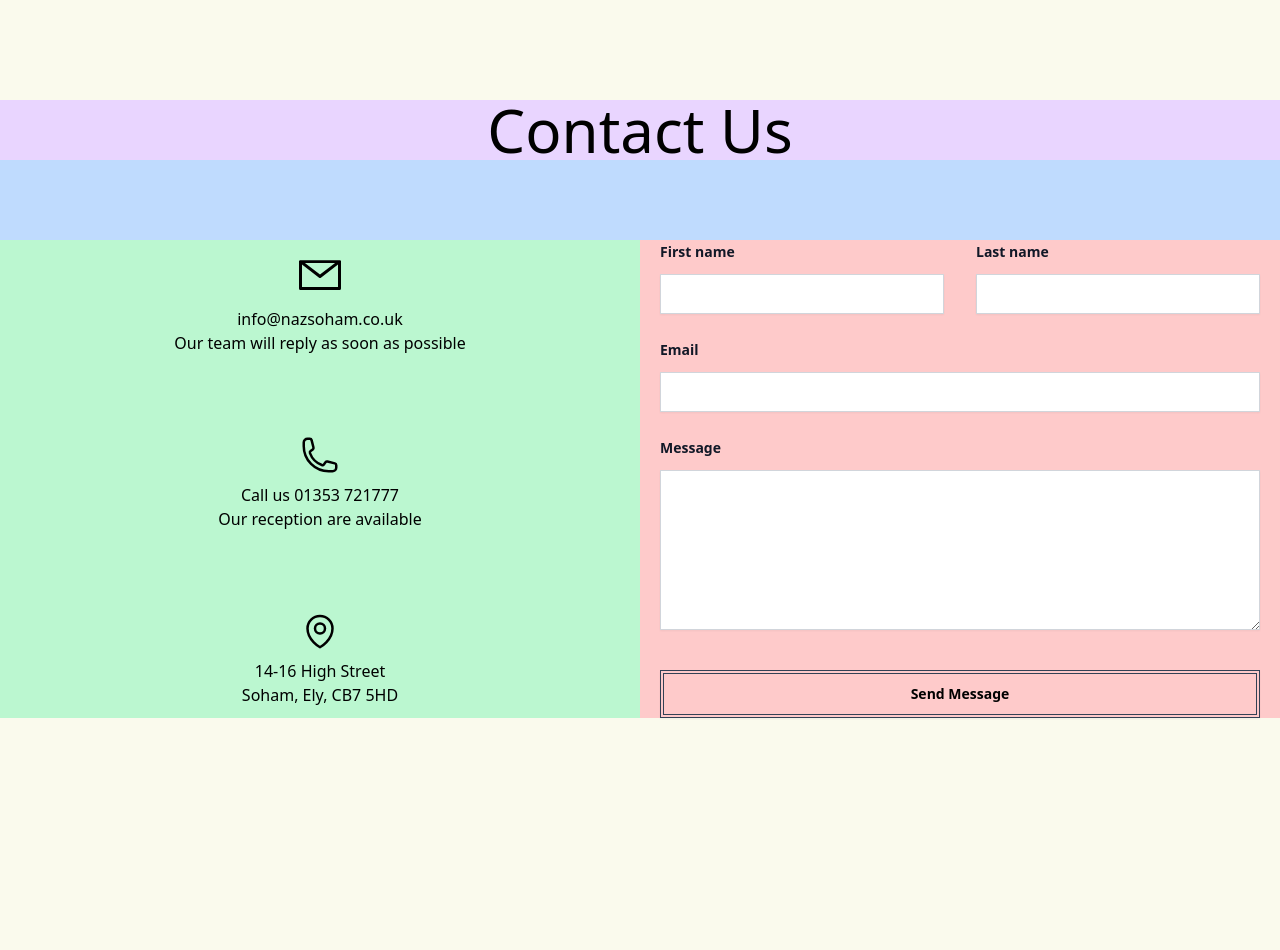
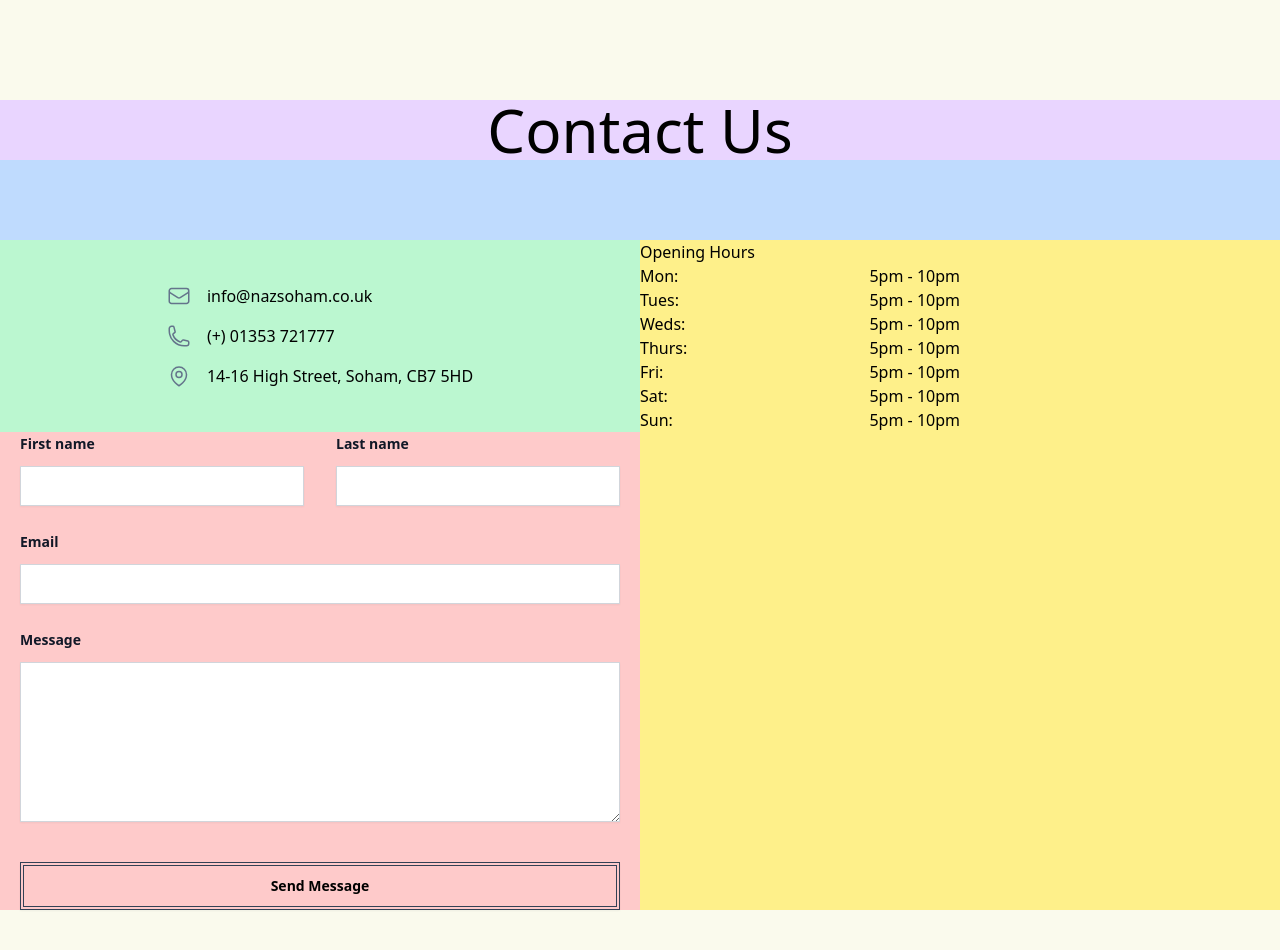
Before and after one commit to sharif2315/RestaurantApp, a Django app: page / in a window 1280 px wide. Shown: the part 2968-3918 px from the top of the page. Before the commit the page ends 3686 px from the top, so only its background shows below. Run offline with Django 5.2, Linux system fonts and the light colour scheme; data that the repository does not hold is empty; some libraries are stand-ins or nearby versions.

Commit message:
Opening hours wip

```diff
--- a/templates/components/contact.html
+++ b/templates/components/contact.html
@@ -23,45 +23,82 @@
   <div class="grid grid-cols-1 lg:grid-cols-2 bg-yellow-200">
     <!-- Email, phone and location -->
     <div class="flex justify-center items-center bg-green-200">
-      <div class="mx-auto flex flex-col md:flex-row lg:flex-col gap-10 lg:gap-20">
+      <div class="mx-auto flex flex-col gap-4">
 
+        <div class="flex gap-4 items-center justify-start">
+          <svg class="text-slate-500 w-6 h-6" xmlns="http://www.w3.org/2000/svg" fill="none" viewBox="0 0 24 24"
+            stroke-width="1.5" stroke="currentColor">
+            <path stroke-linecap="round" stroke-linejoin="round"
+              d="M21.75 6.75v10.5a2.25 2.25 0 0 1-2.25 2.25h-15a2.25 2.25 0 0 1-2.25-2.25V6.75m19.5 0A2.25 2.25 0 0 0 19.5 4.5h-15a2.25 2.25 0 0 0-2.25 2.25m19.5 0v.243a2.25 2.25 0 0 1-1.07 1.916l-7.5 4.615a2.25 2.25 0 0 1-2.36 0L3.32 8.91a2.25 2.25 0 0 1-1.07-1.916V6.75" />
+          </svg>
           <div class="flex flex-col items-center justify-center">
-          <a class="hover:cursor-pointer" href="#">
-
-            <svg class="w-12 h-12 hover:scale-110 transform duration-300 ease-in-out" xmlns="http://www.w3.org/2000/svg"
-              data-name="Layer 2" viewBox="0 0 32 32" id="email">
-              <path
-                d="M29.94 6.68a1 1 0 0 0-.09-.18.94.94 0 0 0-.05-.11 1.6 1.6 0 0 0-.31-.24l-.17-.06H2.94a1 1 0 0 0-.21 0l-.17.06a1 1 0 0 0-.15.1 1 1 0 0 0-.15.13.93.93 0 0 0-.05.11.79.79 0 0 0-.21.39A.93.93 0 0 0 2 7v18a1 1 0 0 0 1 1h26a1 1 0 0 0 1-1V7a.93.93 0 0 0 0-.12 1 1 0 0 0-.06-.2ZM26.06 8 16 15.74 5.94 8ZM28 24H4V9l11.39 8.76a1 1 0 0 0 1.22 0L28 9Z">
-              </path>
-            </svg>
+            <a href="" class="cursor-pointer">
+              <p>info@nazsoham.co.uk</p>
             </a>
-          <p class="mt-2">info@nazsoham.co.uk</p>
-          <p>Our team will reply as soon as possible</p>
+          </div>
         </div>
 
-        <div class="flex flex-col items-center justify-center">
-          <a class="hover:cursor-pointer" href="#">
+        <div class="flex gap-4 items-center justify-start">
           <svg xmlns="http://www.w3.org/2000/svg" fill="none" viewBox="0 0 24 24" stroke-width="1.5"
-              stroke="currentColor" class="w-10 h-10 hover:scale-110 transform duration-300 ease-in-out">
+            stroke="currentColor" class="text-slate-500 w-6 h-6">
             <path stroke-linecap="round" stroke-linejoin="round"
               d="M2.25 6.75c0 8.284 6.716 15 15 15h2.25a2.25 2.25 0 0 0 2.25-2.25v-1.372c0-.516-.351-.966-.852-1.091l-4.423-1.106c-.44-.11-.902.055-1.173.417l-.97 1.293c-.282.376-.769.542-1.21.38a12.035 12.035 0 0 1-7.143-7.143c-.162-.441.004-.928.38-1.21l1.293-.97c.363-.271.527-.734.417-1.173L6.963 3.102a1.125 1.125 0 0 0-1.091-.852H4.5A2.25 2.25 0 0 0 2.25 4.5v2.25Z" />
           </svg>
+          <a href="" class="cursor-pointer">
+            <p>(+) 01353 721777</p>
           </a>
-          <p class="mt-2">Call us 01353 721777</p>
-          <p>Our reception are available</p>
         </div>
 
-        <div class="flex flex-col items-center justify-center">
-          <a class="hover:cursor-pointer" href="#">
+        <div class="flex gap-4 items-center justify-start">
           <svg xmlns="http://www.w3.org/2000/svg" fill="none" viewBox="0 0 24 24" stroke-width="1.5"
-              stroke="currentColor" class="w-10 h-10 hover:scale-110 transform duration-300 ease-in-out">
+            stroke="currentColor" class="text-slate-500 w-6 h-6">
             <path stroke-linecap="round" stroke-linejoin="round" d="M15 10.5a3 3 0 1 1-6 0 3 3 0 0 1 6 0Z" />
             <path stroke-linecap="round" stroke-linejoin="round"
               d="M19.5 10.5c0 7.142-7.5 11.25-7.5 11.25S4.5 17.642 4.5 10.5a7.5 7.5 0 1 1 15 0Z" />
           </svg>
+          <a href="" class="cursor-pointer">
+            <p>14-16 High Street, Soham, CB7 5HD</p>
           </a>
-          <p class="mt-2">14-16 High Street</p>
-          <p>Soham, Ely, CB7 5HD</p>
+        </div>
+
+      </div>
+    </div>
+
+    <!-- Opening Hours -->
+    <div>
+      <h2>Opening Hours</h2>
+
+      <!-- container -->
+      <div>
+        <div class="max-w-[20rem]">
+          <p class="flex justify-between">
+            <span>Mon:</span>
+            <span>5pm - 10pm</span>
+          </p>
+          <p class="flex justify-between">
+            <span>Tues:</span>
+            <span>5pm - 10pm</span>
+          </p>
+          <p class="flex justify-between">
+            <span>Weds:</span>
+            <span>5pm - 10pm</span>
+          </p>
+          <p class="flex justify-between">
+            <span>Thurs:</span>
+            <span>5pm - 10pm</span>
+          </p>
+          <p class="flex justify-between">
+            <span>Fri:</span>
+            <span>5pm - 10pm</span>
+          </p>
+          <p class="flex justify-between">
+            <span>Sat:</span>
+            <span>5pm - 10pm</span>
+          </p>
+          <p class="flex justify-between">
+            <span>Sun:</span>
+            <span>5pm - 10pm</span>
+          </p>
         </div>
 
       </div>
@@ -69,7 +106,8 @@
 
 
     <!-- Contact Form -->
-    <form action="#" method="POST" class="mx-auto mt-16 xl:mt-0 max-w-2xl sm:mt-20 lg:mt-0 px-10 md:px-0 w-full lg:px-5 bg-red-200">
+    <form action="#" method="POST"
+      class="mx-auto mt-16 xl:mt-0 max-w-2xl sm:mt-20 lg:mt-0 px-10 md:px-0 w-full lg:px-5 bg-red-200">
       <div class="grid grid-cols-1 gap-x-8 gap-y-6 sm:grid-cols-2">
 
         <div>
```
Lines whose indentation alone changed are shown as unchanged.
